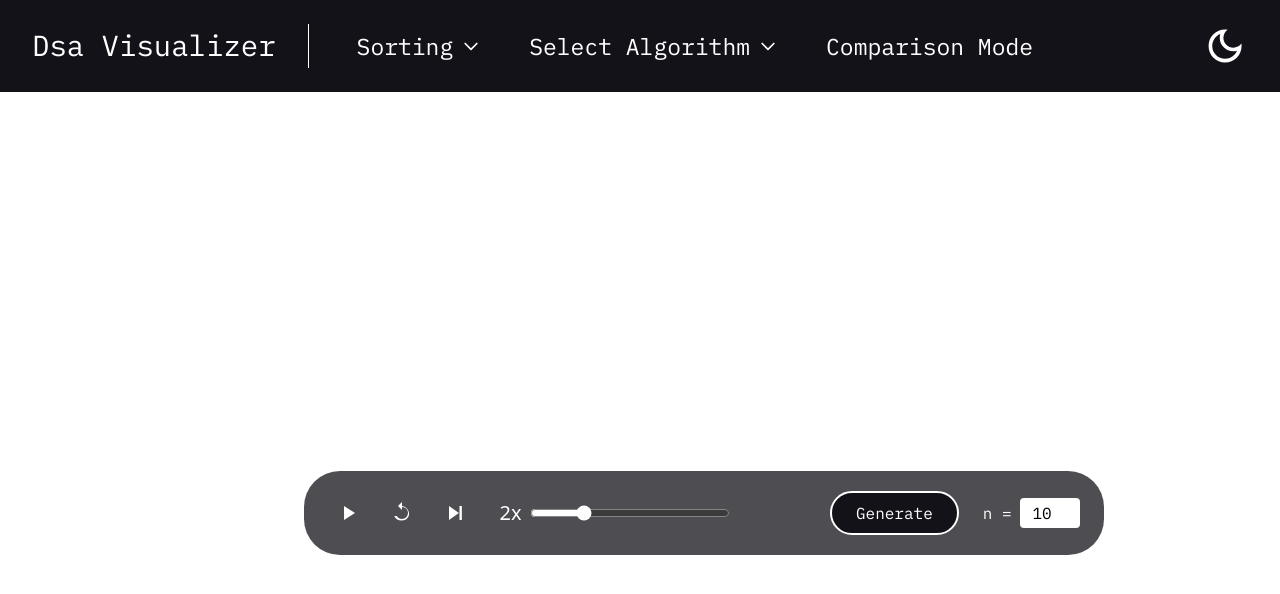
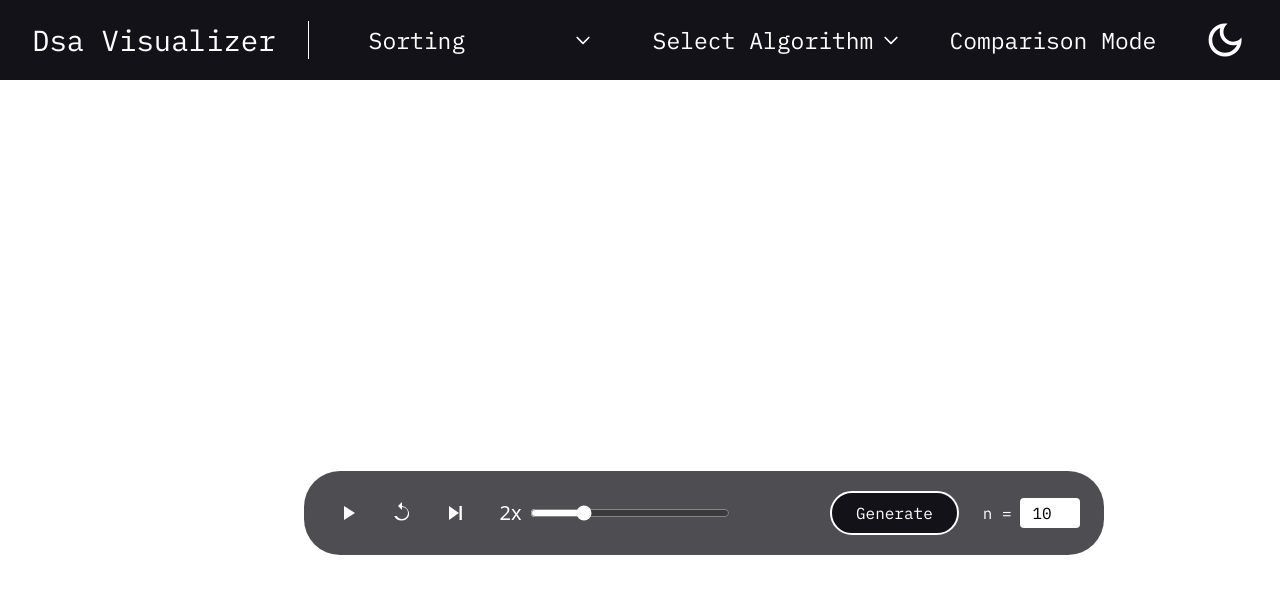
Before and after one commit to kashishrthr1/DSA_VISUALIZER, a React (Vite) app: page /main in a window 1280 px wide. Shown: the top 594 px of the page. Built offline with nearby package versions, Linux system fonts and the light colour scheme.

Commit message:
Updated feature X and fixed bug Y

```diff
--- a/src/Components/Controler.jsx
+++ b/src/Components/Controler.jsx
@@ -1,9 +1,9 @@
 import { useState } from "react"
-import generateArray from "/../utils/generateArray.js"
+
 
 export default function Controler(){
     const [inputSize, setInputSize] = useState(10);
-    const [bars, setBars] = useState([1,69,10,82,11,25,8,14,2,51]);
+    // const [bars, setBars] = useState([1,69,10,82,11,25,8,14,2,51]);
 
 
 
@@ -45,10 +45,9 @@ export default function Controler(){
       </div>
 
       {/* --- Generate Button --- */}
-      <button className="px-6 py-2 bg-[#121218] border-2 border-white text-white rounded-full font-['IBM_Plex_Mono']  text-[16px]" onClick={()=>{
-        let array = generateArray(inputSize);
-        setBars(array);
-      }}>
+      <button className="px-6 py-2 bg-[#121218] border-2 border-white text-white rounded-full font-['IBM_Plex_Mono']  text-[16px]"
+
+  >
         Generate
       </button>
 
--- /dev/null
+++ b/src/Components/DropDown.jsx
@@ -0,0 +1,63 @@
+import React, { useState } from "react";
+
+export default function DropDown({ onSelect }) {
+  const [isOpen, setIsOpen] = useState(false);
+   const [selected, setSelected] = useState("Sorting");
+
+  const algorithms = [
+    { id: "bubble", name: "Bubble Sort" },
+    { id: "selection", name: "Selection Sort" },
+    { id: "insertion", name: "Insertion Sort" },
+    { id: "merge", name: "Merge Sort" },
+    { id: "quick", name: "Quick Sort" },
+  ];
+
+  return (
+    <div className="relative inline-block text-left">
+      {/* Dropdown Header */}
+      <div
+        className="flex items-center justify-between space-x-2 cursor-pointer px-3 py-2 rounded-md hover:bg-gray-700 w-62"
+        onClick={() => setIsOpen(!isOpen)}
+      >
+        <span className="truncate">{selected}</span>
+        <svg
+          width="20"
+          height="20"
+          viewBox="0 0 24 24"
+          fill="none"
+          xmlns="http://www.w3.org/2000/svg"
+          className={`transform transition-transform duration-200 ${
+            isOpen ? "rotate-180" : "rotate-0"
+          }`}
+        >
+          <path
+            d="M19 9L12 16L5 9"
+            stroke="white"
+            strokeWidth="2"
+            strokeLinecap="round"
+            strokeLinejoin="round"
+          />
+        </svg>
+      </div>
+
+      {/* Dropdown Menu */}
+      {isOpen && (
+        <div className="absolute mt-2 w-40 bg-gray-800 border border-gray-700 rounded-lg shadow-lg z-10">
+          {algorithms.map((algo) => (
+            <div
+              key={algo.id}
+              className="px-4 py-2 text-white text-sm hover:bg-gray-600 cursor-pointer"
+              onClick={() => {
+                setSelected(algo.name);
+                onSelect(algo.id); // trigger selection function
+                setIsOpen(false); // close dropdown
+              }}
+            >
+              {algo.name}
+            </div>
+          ))}
+        </div>
+      )}
+    </div>
+  );
+}
--- a/src/Components/Home.jsx
+++ b/src/Components/Home.jsx
@@ -5,7 +5,7 @@ import WhyUs from "./WhyUs"
 export default function Home(){
     return(
         <>
-        <div className='w-[1440px] h-[2047.5px]'>
+        <div className='w-full min-h-screen'>
      <Navbar/>
      <Welcome/>
      <Rectangle/>
--- a/src/Components/MainPage.jsx
+++ b/src/Components/MainPage.jsx
@@ -4,7 +4,7 @@ import NavMain from "./NavMain";
 export default function MainPage(){
     return(
         <>
-         <div className="h-[570px] w-[1280px]">
+         <div className="w-full min-h-screen">
             <NavMain/>
             <Controler/>
          </div>
--- a/src/Components/NavMain.jsx
+++ b/src/Components/NavMain.jsx
@@ -1,31 +1,35 @@
+import DropDown from "./Dropdown";
+
 export default function NavMain() {
   return (
-    <nav className="w-full h-[92px] bg-[#121218] flex items-center px-8">
+    <nav className="w-full bg-[#121218] flex items-center px-4 sm:px-6 md:px-8 h-16 sm:h-20">
       {/* Left side - Logo */}
-      <div className="text-white font-['IBM_Plex_Mono'] text-[29px] border-r border-white pr-8">
+      <div className="text-white font-['IBM_Plex_Mono'] text-lg sm:text-xl md:text-2xl lg:text-[29px] border-r border-white pr-4 sm:pr-6 md:pr-8">
         Dsa Visualizer
       </div>
 
       {/* Middle menu */}
-      <div className="flex items-center space-x-12 ml-12 text-white font-['IBM_Plex_Mono'] text-[23px]">
+      <div className="hidden md:flex items-center space-x-4 sm:space-x-8 lg:space-x-12 ml-4 sm:ml-8 md:ml-12 text-white font-['IBM_Plex_Mono'] text-sm sm:text-lg md:text-xl lg:text-[23px]">
         {/* Sorting */}
-        <div className="flex items-center space-x-2 cursor-pointer">
-          <span>Sorting</span>
-          {/* Dropdown Arrow */}
-          <svg width="20" height="20" viewBox="0 0 24 24" fill="none"
-            xmlns="http://www.w3.org/2000/svg">
-            <path d="M19 9L12 16L5 9" stroke="white" strokeWidth="2"
-              strokeLinecap="round" strokeLinejoin="round"/>
-          </svg>
-        </div>
+        <DropDown />
 
         {/* Select Algorithm */}
-        <div className="flex items-center space-x-2 cursor-pointer font-['IBM_Plex_Mono'] text-[23px]">
+        <div className="flex items-center space-x-2 cursor-pointer">
           <span>Select Algorithm</span>
-          <svg width="20" height="20" viewBox="0 0 24 24" fill="none"
-            xmlns="http://www.w3.org/2000/svg">
-            <path d="M19 9L12 16L5 9" stroke="white" strokeWidth="2"
-              strokeLinecap="round" strokeLinejoin="round"/>
+          <svg
+            width="20"
+            height="20"
+            viewBox="0 0 24 24"
+            fill="none"
+            xmlns="http://www.w3.org/2000/svg"
+          >
+            <path
+              d="M19 9L12 16L5 9"
+              stroke="white"
+              strokeWidth="2"
+              strokeLinecap="round"
+              strokeLinejoin="round"
+            />
           </svg>
         </div>
 
@@ -35,10 +39,10 @@ export default function NavMain() {
 
       {/* Right side - Dark Mode */}
       <div className="ml-auto cursor-pointer">
-        {/* Moon Icon (your SVG) */}
         <svg
-          width="45"
-          height="44"
+          width="32"
+          height="32"
+          className="sm:w-8 sm:h-8 md:w-[40px] md:h-[40px] lg:w-[45px] lg:h-[44px]"
           viewBox="0 0 45 44"
           fill="none"
           xmlns="http://www.w3.org/2000/svg"
--- a/src/Components/Navbar.jsx
+++ b/src/Components/Navbar.jsx
@@ -1,26 +1,23 @@
-export default function Navbar(){
-    return(
-        <>
-        <div className="absolute w-[1440px] h-[94.5px] rotate-0 opacity-100 bg-black">
-            <div className="absolute w-[89.5px] h-[79.5px] top-[5.25px] left-[19.5px] opacity-100 bg-[rgba(217,217,217,1)] ">
-                <div className="absolute w-[62px] h-[36px] top-[27px] left-[33px] opacity-100 ">
-                        <span>
-                            Logo
-                        </span>
-                </div>
-            </div>
-            <div className="absolute w-[282.75px] h-[31.5px] top-[31.5px] left-[125.25px] opacity-100">
-                  <span className="font-['IBM_Plex_Mono'] font-normal  text-[30px]leading-[100%] tracking-[0] text-white">
-                        DSA Visualizer
-                    </span>
-            </div>
-           <div className="absolute top-[22.47px] left-[1200px] w-[45px] h-[45px] flex items-center justify-center">
-                <span className="material-symbols-outlined text-white text-[48px]">
-                    dark_mode
-                </span>
-            </div>
+export default function Navbar() {
+  return (
+    <nav className="w-full bg-black px-4 py-3 flex items-center justify-between overflow-hidden">
+      {/* Left: Logo + Title */}
+      <div className="flex items-center space-x-3 min-w-0">
+        {/* Logo */}
+        <div className="w-10 h-10 bg-gray-300 flex items-center justify-center flex-shrink-0">
+          <span className="font-bold text-sm sm:text-base">Logo</span>
+        </div>
 
-        </div>
-        </>
-    )
+        {/* Title */}
+        <span className="text-white text-sm sm:text-base md:text-lg lg:text-xl font-mono truncate max-w-[120px] sm:max-w-[200px] md:max-w-[300px]">
+          DSA Visualizer
+        </span>
+      </div>
+
+      {/* Right: Dark Mode Button */}
+      <button className="text-white text-2xl sm:text-3xl flex-shrink-0">
+        <span className="material-symbols-outlined">dark_mode</span>
+      </button>
+    </nav>
+  );
 }
```
